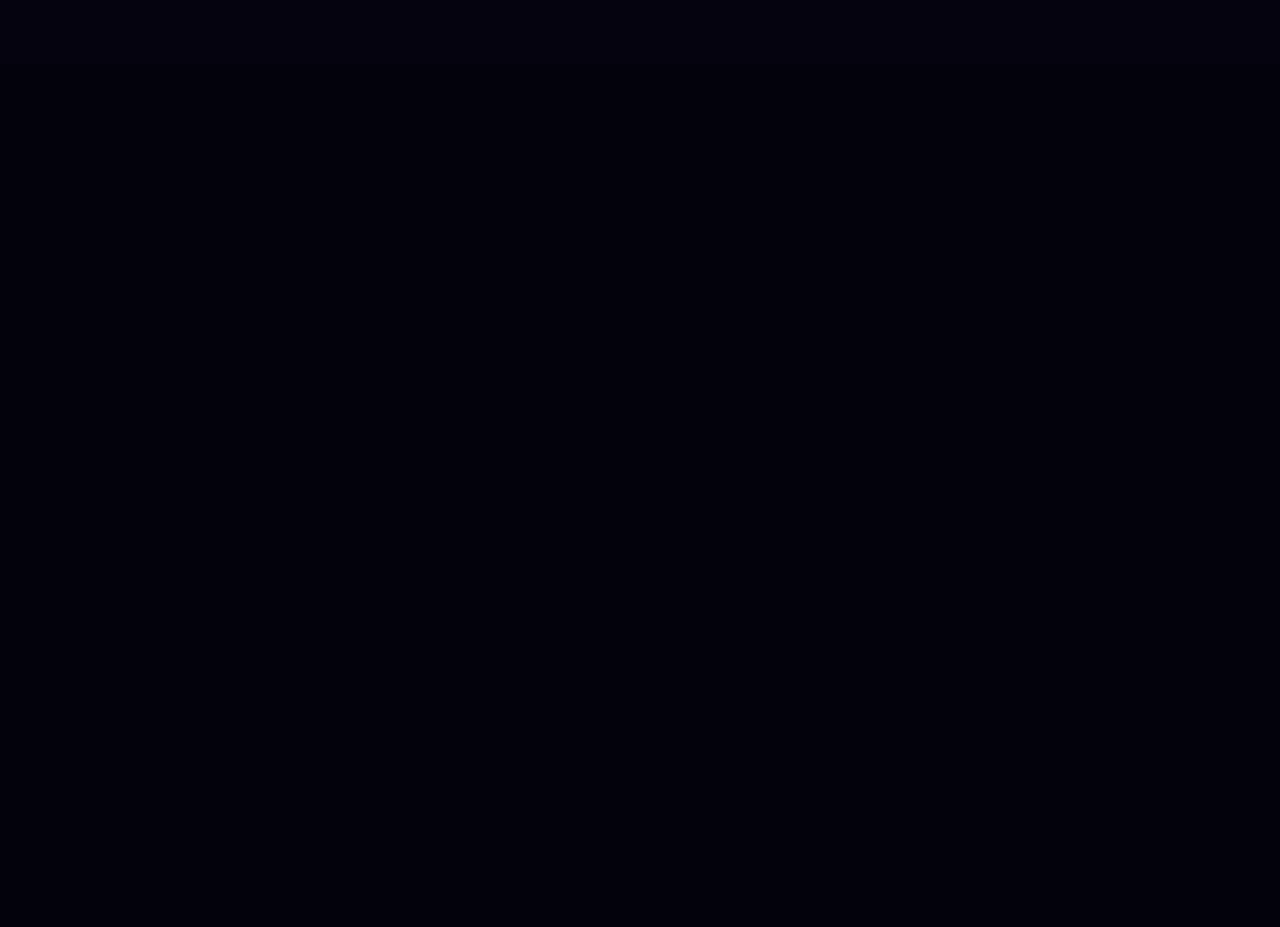
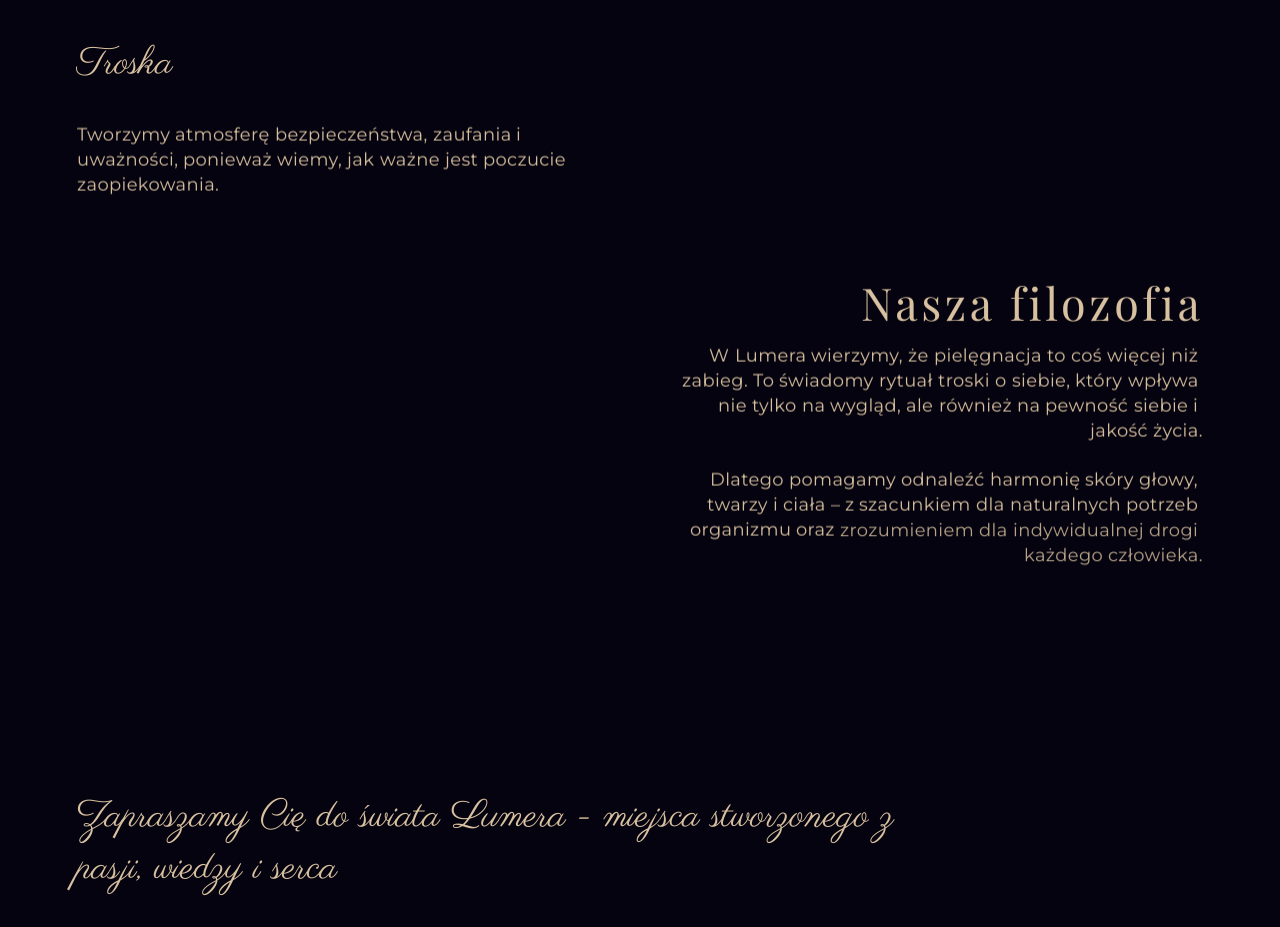
Before and after one commit to eM-Bien/lumera, a Next.js app: page /o-lumera in a window 1280 px wide. Shown: the part 1640-2567 px from the top of the page. Before the commit the page ends 1704 px from the top, so only its background shows below. Built offline with nearby package versions, Linux system fonts and the light colour scheme.

Commit message:
add full content for about page

```diff
--- a/app/components/AboutSection/SectionHeading/SectionHeading.module.css
+++ b/app/components/AboutSection/SectionHeading/SectionHeading.module.css
@@ -11,3 +11,8 @@
   line-height: 1.1;
   letter-spacing: 0.08em;
 }
+
+.right {
+  text-align: right;
+  justify-content: flex-end;
+}
--- a/app/components/AboutSection/about.content.ts
+++ b/app/components/AboutSection/about.content.ts
@@ -1,5 +1,8 @@
 export const intro =
   "Lumera to miejsce stworzone z pasji do świadomej pielęgnacji oraz holistycznego podejścia do zdrowia i piękna.";
+
+export const summary =
+  "Zapraszamy Cię do świata Lumera - miejsca stworzonego z pasji, wiedzy i serca";
 
 export const story = {
   left: [
@@ -22,4 +25,19 @@ export const values = [
     label: "Wiedza",
     text: "Nieustannie rozwijamy swoje kompetencje, aby oferować rozwiązania oparte na aktualnej wiedzy z zakresu kosmetologii i trychologii.",
   },
+  {
+    label: "Indywidualne podejście",
+    text: "Słuchamy, obserwujemy i dobieramy pielęgnację zgodnie z rzeczywistymi potrzebami naszych klientów",
+  },
+  {
+    label: "Troska",
+    text: "Tworzymy atmosferę bezpieczeństwa, zaufania i uważności, ponieważ wiemy, jak ważne jest poczucie zaopiekowania.",
+  },
 ];
+
+export const philosophy = {
+  right: [
+    "W Lumera wierzymy, że pielęgnacja to coś więcej niż zabieg. To świadomy rytuał troski o siebie, który wpływa nie tylko na wygląd, ale również na pewność siebie i jakość życia.",
+    "Dlatego pomagamy odnaleźć harmonię skóry głowy, twarzy i ciała – z szacunkiem dla naturalnych potrzeb organizmu oraz zrozumieniem dla indywidualnej drogi każdego człowieka.",
+  ],
+};
--- a/app/o-lumera/page.module.css
+++ b/app/o-lumera/page.module.css
@@ -21,7 +21,7 @@
 }
 
 .spacer {
-  height: 30vh;
+  height: 20vh;
 }
 
 .vignette {
--- a/app/o-lumera/page.tsx
+++ b/app/o-lumera/page.tsx
@@ -5,7 +5,13 @@ import ScrollReveal from "../components/ScrollReveal/ScrollReveal";
 import VideoBackground from "../components/AboutSection/VideoBackground/VideoBackground";
 import Subtitle from "../components/AboutSection/Subtitle/Subtitle";
 import TextColumn from "../components/AboutSection/TextColumn/TextColumn";
-import { intro, story, values } from "../components/AboutSection/about.content";
+import {
+  intro,
+  philosophy,
+  story,
+  summary,
+  values,
+} from "../components/AboutSection/about.content";
 import SectionHeading from "../components/AboutSection/SectionHeading/SectionHeading";
 
 export default function AboutPage() {
@@ -31,7 +37,12 @@ export default function AboutPage() {
         </div>
       ))}
 
+      <SectionHeading text="Nasza filozofia" align="right" />
+      <TextColumn align="right" paragraphs={philosophy.right} />
+
       <div className={styles.spacer} />
+
+      <Subtitle>{summary}</Subtitle>
     </main>
   );
 }
```
